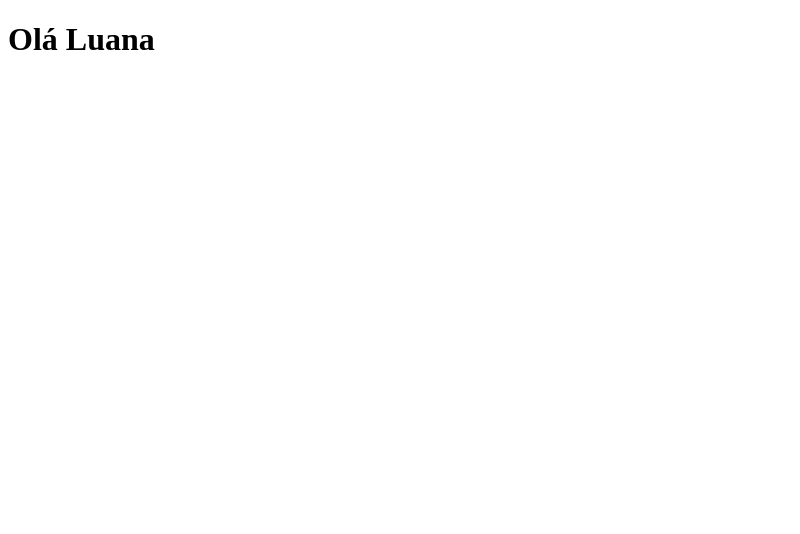
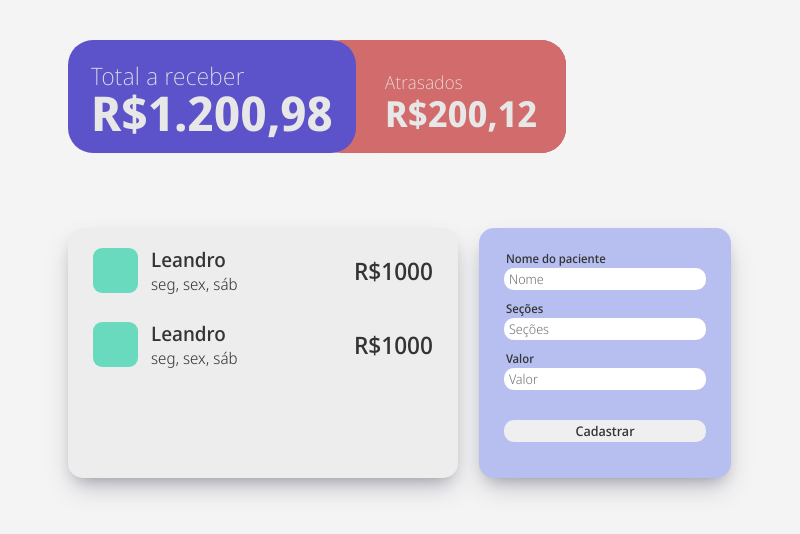
Before and after one commit to diogomene/PsicoAnalise, an Electron app: page index.html in a window 800 px wide. Drawn offline with Linux system fonts and the light colour scheme.

Commit message:
Continuando construção de componentes da tela inicial da aplicação; configurando a inicialização da tela da aplicação do electron

```diff
--- /dev/null
+++ b/css/style.css
@@ -0,0 +1,210 @@
+@font-face {
+    font-family: 'Noto Sans Display';
+    src: url('../assets/fonts/NotoSansDisplay-Regular.ttf') format('truetype');
+    font-weight: normal;
+    font-stretch: normal;
+    font-display: swap;
+    font-style: normal;
+}
+@font-face {
+    font-family: 'Noto Sans Display';
+    src: url('../assets/fonts/NotoSansDisplay-Light.ttf') format('truetype');
+    font-weight: lighter;
+    font-stretch: normal;
+    font-display: swap;
+    font-style: normal;
+}
+@font-face {
+    font-family: 'Noto Sans Display';
+    src: url('../assets/fonts/NotoSansDisplay-Bold.ttf') format('truetype');
+    font-weight: bold;
+    font-stretch: normal;
+    font-display: swap;
+    font-style: normal;
+}
+@font-face {
+    font-family: 'Noto Sans Display';
+    src: url('../assets/fonts/NotoSansDisplay-Medium.ttf') format('truetype');
+    font-weight: 900;
+    font-stretch: normal;
+    font-display: swap;
+    font-style: normal;
+}
+@font-face {
+    font-family: 'Noto Sans Display';
+    src: url('../assets/fonts/NotoSansDisplay-ExtraLight.ttf') format('truetype');
+    font-weight: 100;
+    font-stretch: normal;
+    font-display: swap;
+    font-style: normal;
+}
+
+:root{
+    --background-primary: #F4F4F4;
+    --background-secundary: #d1d1d133;
+    --background-money-primary: #5C52C9;
+    --background-money-secundary: #D26B6B;
+    --background-form: #b6bff0;
+    --white-font-primary: #ffff;
+    --white-font-secundary: #E7E7E7;
+    --black-font-primary: #343434;
+    --payed-color: #6ADABF;
+    --notpayed-color-primary: #D26B6B;
+    --notpayed-color-secundary: #D26B6B79;
+    --form-background: #001A9F33;
+}
+*{
+    margin: 0;
+    padding: 0;
+    box-sizing: border-box;
+    font-family: 'Noto Sans Display', sans-serif;
+}
+body{
+    padding: 40px 68px 22px;
+    background-color: var(--background-primary);
+}
+
+/* Parte que mostra os valores totais a serem recebidos */
+.cont-receber{
+    display: flex;
+    flex-direction: row;
+    color: var(--white-font-secundary);
+    height: 113px;
+    letter-spacing: 0.02em;
+}
+.cont-receber .tot-receber{
+    width: 280px;
+    min-width: max-content;
+    padding: 17px 23px 28px;
+    background-color: var(--background-money-primary);
+    border-radius: 25px;
+    line-height: 37px;
+    z-index: 3;
+}
+.cont-receber .tot-receber h3.header-tot{
+    font-size: 24px;
+    font-weight: lighter;
+}
+.cont-receber .tot-receber h2{
+    font-size: 48px;
+    font-weight: bold;
+}
+.cont-receber .atrasado-receber{
+    width: 200px;
+    min-width: max-content;
+    border: none;
+    padding: 26px 29px 28px;
+    background-color: var(--background-money-secundary);
+    border-radius: 25px;
+    line-height: 32px;
+    box-shadow: 0 0 24px 60px var(--background-money-secundary) inset,
+     -40px 0px 0px var(--background-money-secundary),
+     0 0 24px 30px var(--background-money-secundary) inset,
+     0 0 0 0px var(--background-money-secundary) inset
+}
+.cont-receber .atrasado-receber h3.header-old-tot{
+    font-size: 18px;
+    font-weight: lighter;
+}
+.cont-receber .atrasado-receber h2{
+    font-size: 36px;
+    font-weight: bold;
+}
+/* Margem entre cima e embaixo */
+.down-side{
+    display: flex;
+    flex-direction: row;
+    margin-top: 75px;
+}
+/* Lista de pacientes */
+.lista-pacientes{
+    display: flex;
+    flex-direction: column;
+    width: 390px;
+    height: 250px;
+    padding: 18px 25px;
+    background-color: var(--background-secundary);
+    border-radius: 15px;
+    box-shadow: rgba(50, 50, 93, 0.25) 0px 13px 27px -5px, rgba(0, 0, 0, 0.3) 0px 8px 16px -8px;
+    overflow-x: hidden;
+    overflow-y: auto;
+}
+.paciente{
+    color: var(--black-font-primary);
+    margin-bottom: 25px;
+    display: flex;
+    flex-direction: row;
+    align-items: center;
+    width: 100%;
+}
+
+.estado-pagamento{
+    width: 45px;
+    height: 45px;
+    border-radius: 9px;
+    margin-right: 13px;
+    background-color: var(--payed-color);
+}
+/* Usei o font-weight de 900, pois não pude configurar com facilidade, de outra
+maneira, a espessura média da fonte */
+.paciente .nome-paciente{
+    font-size: 20px;
+    font-weight: 900;
+}
+
+.paciente .money{
+    margin-left: auto;
+    font-weight: 900;
+    font-size: 24px;
+
+}
+.cont-cadastro{
+    color: var(--black-font-primary);
+    margin-left: 21px;
+    width: 252px;
+    height: 250px;
+    padding: 18px 25px;
+    background-color: var(--background-form);
+    border-radius: 15px;
+    box-shadow: rgba(50, 50, 93, 0.25) 0px 13px 27px -5px, rgba(0, 0, 0, 0.3) 0px 8px 16px -8px;
+}
+input{
+    display: block;
+    margin-bottom: 6px;
+    border-radius: 10px;
+    padding: 2px 5px;
+    border: none;
+    width: 100%;
+}
+input[type="submit"]{
+    font-weight: 900;
+    transition: all 0.2s;
+    color: var(--black-font-primary);
+}
+input[type="submit"]:hover{
+    background-color: var(--background-money-secundary);
+    color: white;
+}
+.cont-cadastro label{
+    text-align: center;
+    display: inline-block;
+    font-size: 12px;
+    font-weight: 900;
+    margin-left: 2px;
+    color: var(--black-font-primary);
+}
+.cont-half-form{
+    display: flex;
+    width: 100%;
+    flex-direction: row;
+    flex-wrap: nowrap;
+    justify-content: space-between;
+}
+.half-input{
+    max-width: 100%;
+}
+
+
+.bottom-button{
+    margin-top: 30px;
+}
--- a/index.html
+++ b/index.html
@@ -6,9 +6,61 @@
     <meta name="viewport" content="width=device-width, initial-scale=1.0">
     <meta http-equiv="Content-Security-Policy" content="default-src 'self'; script-src 'self'">
     <meta http-equiv="X-Content-Security-Policy" content="default-src 'self'; script-src 'self'">
-    <title>Document</title>
+    <link rel="stylesheet" href="./css/style.css">
+    <title>PsicoAnalise</title>
 </head>
 <body>
-    <h1>Olá Luana <span id="chrome-version"></span></h1>
+    <div class="cont-receber">
+        <div class="tot-receber">
+            <h3 class="header-tot">Total a receber</h3>
+            <h2 id="quantidade-total">R$1.200,98</h2>
+        </div>
+        <div class="atrasado-receber">
+            <h3 class="header-old-tot">Atrasados</h3>
+            <h2 id="quantidade-atrasada">R$200,12</h2>
+        </div>
+    </div>
+    <div class="down-side">
+        <div class="lista-pacientes panel">
+            <div class="paciente">
+                <div class="estado-pagamento"></div>
+                <div class="info">
+                    <p class="nome-paciente">Leandro</p>
+                    <p class="dias-atendimento">seg, sex, sáb</p>
+                </div>
+                <div class="money">
+                    <p class="quantidade-devendo">R$1000</p>
+                </div>
+            </div>
+            <div class="paciente">
+                <div class="estado-pagamento"></div>
+                <div class="info">
+                    <p class="nome-paciente">Leandro</p>
+                    <p class="dias-atendimento">seg, sex, sáb</p>
+                </div>
+                <div class="money">
+                    <p class="quantidade-devendo">R$1000</p>
+                </div>
+            </div>
+        </div>
+
+        <div class="cont-cadastro">
+            <form>
+                <label for="nome">Nome do paciente</label>
+                <input type="text" name="nome" id="nome" placeholder="Nome" required>
+
+                    <div>
+                        <label for="consultas">Seções</label>
+                        <input class="half-input" type="number" name="consultas" id="consultas" min="1" max="30" placeholder="Seções" required>
+                    </div>
+                    <div>
+                        <label for="valor">Valor</label>
+                        <input class="half-input" type="number" name="valor" id="valor" min="1" step="any" placeholder="Valor" required>
+                    </div>
+
+                <input class="bottom-button" type="submit" value="Cadastrar">
+            </form>
+        </div>
+    </div>
 </body>
 </html>
--- a/index.js
+++ b/index.js
@@ -4,9 +4,10 @@ const {app, BrowserWindow, Tray, Menu} = require('electron')
 let mw
 
 app.on('ready', ()=>{
-    const tray = new Tray(path.join(__dirname, 'assets', "icon.png"))
+    const iconPath = path.join(__dirname, 'assets', "icon.png")
+    const tray = new Tray(iconPath)
     const ctxMenu = Menu.buildFromTemplate([{label:"PsicoAnalise", type:'radio', checked:true}])
     tray.setContextMenu(ctxMenu)
-    mw = new BrowserWindow({})
+    mw = new BrowserWindow({width:800, height:525, center:true, resizable:false, icon:iconPath, autoHideMenuBar: true})
     mw.loadURL(`file://${__dirname}/index.html`)
 })
```
Also changed, not shown: assets/fonts/NotoSansDisplay-Bold.ttf (added), assets/fonts/NotoSansDisplay-ExtraBold.ttf (added), assets/fonts/NotoSansDisplay-ExtraLight.ttf (added), assets/fonts/NotoSansDisplay-Light.ttf (added), assets/fonts/NotoSansDisplay-Medium.ttf (added), assets/fonts/NotoSansDisplay-Regular.ttf (added), assets/fonts/NotoSansDisplay-SemiBold.ttf (added), assets/fonts/NotoSansDisplay-Thin.ttf (added), 1 other file.
